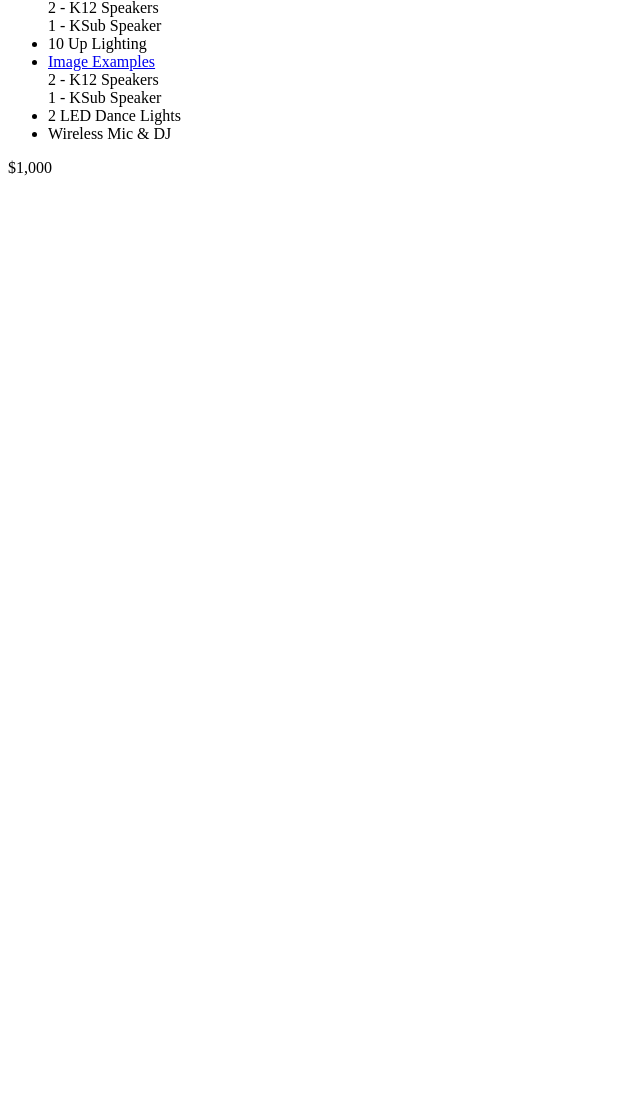
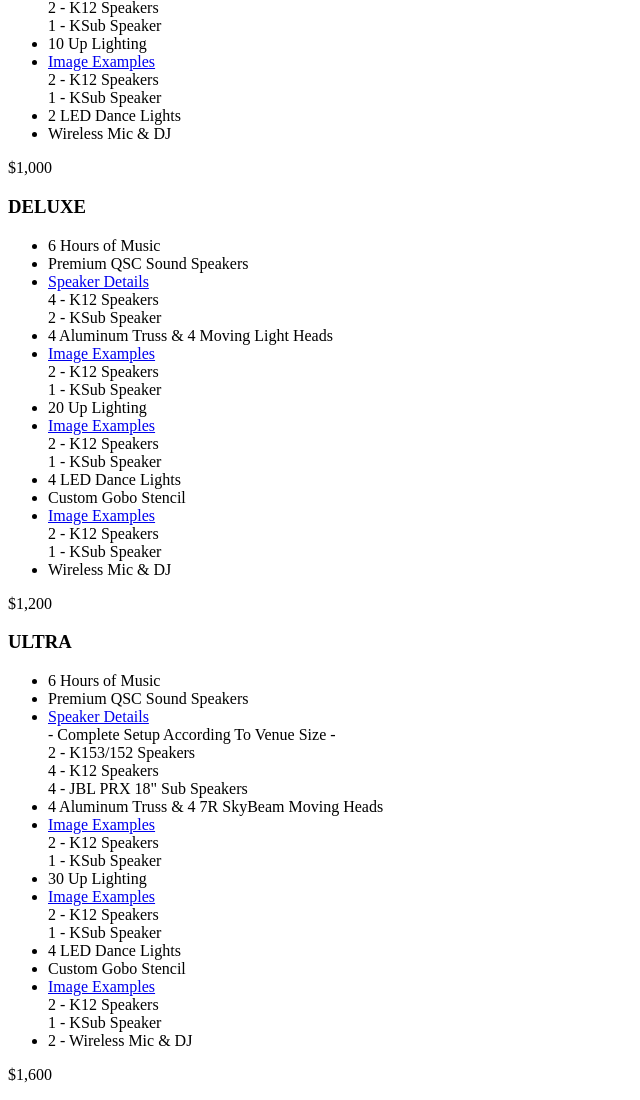
Before and after one commit to nico-watine/essential-sound-production, a PHP site: page /services.php in a window 1280 px wide. Shown: the part 301-1401 px from the top of the page, without its empty margins (0-640 px from the left). Before the commit the page ends 477 px from the top, so only its background shows below. Run offline with PHP 8.4, Linux system fonts and the light colour scheme.

Commit message:
ULTRA package details set
Now play with 6/6 premium/deluxe

```diff
--- a/src/pages/services.php
+++ b/src/pages/services.php
@@ -39,5 +39,86 @@ body-id: services
 				<p>$1,000</p>
 			</div>
 		</div>
+		<div class="small-12 columns">
+			<div class="package-plan" id="deluxe">
+				<h3 class="title">DELUXE</h3>
+				<ul class="accordion" data-accordion data-allow-all-closed="true">
+					<li>6 Hours of Music<div data-tab-content></div></li>
+					<li>Premium QSC Sound Speakers<div data-tab-content></div></li>
+					<li class="accordion-item" data-accordion-item>
+						<a href="#" class="accordion-title">Speaker Details</a>
+						<div class="accordion-content" data-tab-content>
+							4 - K12 Speakers <br>2 - KSub Speaker
+						</div>
+					</li>
+					<li>4 Aluminum Truss &amp; 4 Moving Light Heads<div data-tab-content></div></li>
+					<li class="accordion-item" data-accordion-item>
+						<a href="#" class="accordion-title">Image Examples</a>
+						<div class="accordion-content" data-tab-content>
+							2 - K12 Speakers <br>1 - KSub Speaker
+						</div>
+					</li>
+					<li>20 Up Lighting<div data-tab-content></div></li>
+					<li class="accordion-item" data-accordion-item>
+						<a href="#" class="accordion-title">Image Examples</a>
+						<div class="accordion-content" data-tab-content>
+							2 - K12 Speakers <br>1 - KSub Speaker
+						</div>
+					</li>
+					<li>4 LED Dance Lights<div data-tab-content></div></li>
+					<li>Custom Gobo Stencil<div data-tab-content></div></li>
+					<li class="accordion-item" data-accordion-item>
+						<a href="#" class="accordion-title">Image Examples</a>
+						<div class="accordion-content" data-tab-content>
+							2 - K12 Speakers <br>1 - KSub Speaker
+						</div>
+					</li>
+					<li>Wireless Mic &amp; DJ<div data-tab-content></div></li>
+				</ul>
+				<p>$1,200</p>
+			</div>
+		</div>
+		<div class="small-12 columns">
+			<div class="package-plan" id="ultra">
+				<h3 class="title">ULTRA</h3>
+				<ul class="accordion" data-accordion data-allow-all-closed="true">
+					<li>6 Hours of Music<div data-tab-content></div></li>
+					<li>Premium QSC Sound Speakers<div data-tab-content></div></li>
+					<li class="accordion-item" data-accordion-item>
+						<a href="#" class="accordion-title">Speaker Details</a>
+						<div class="accordion-content" data-tab-content>
+							<span style="font-size: 16px;">- Complete Setup According To Venue Size -</span><br>
+							2 - K153/152 Speakers <br>
+							4 - K12 Speakers <br>
+							4 - JBL PRX 18" Sub Speakers
+						</div>
+					</li>
+					<li>4 Aluminum Truss &amp; 4 7R SkyBeam Moving Heads<div data-tab-content></div></li>
+					<li class="accordion-item" data-accordion-item>
+						<a href="#" class="accordion-title">Image Examples</a>
+						<div class="accordion-content" data-tab-content>
+							2 - K12 Speakers <br>1 - KSub Speaker
+						</div>
+					</li>
+					<li>30 Up Lighting<div data-tab-content></div></li>
+					<li class="accordion-item" data-accordion-item>
+						<a href="#" class="accordion-title">Image Examples</a>
+						<div class="accordion-content" data-tab-content>
+							2 - K12 Speakers <br>1 - KSub Speaker
+						</div>
+					</li>
+					<li>4 LED Dance Lights<div data-tab-content></div></li>
+					<li>Custom Gobo Stencil<div data-tab-content></div></li>
+					<li class="accordion-item" data-accordion-item>
+						<a href="#" class="accordion-title">Image Examples</a>
+						<div class="accordion-content" data-tab-content>
+							2 - K12 Speakers <br>1 - KSub Speaker
+						</div>
+					</li>
+					<li>2 - Wireless Mic &amp; DJ<div data-tab-content></div></li>
+				</ul>
+				<p>$1,600</p>
+			</div>
+		</div>
 	</div>
 </section>
```
Also changed, not shown: css/app.css (+9 -1 lines), scss/pages/services/_services.scss (+20 -1 lines).
